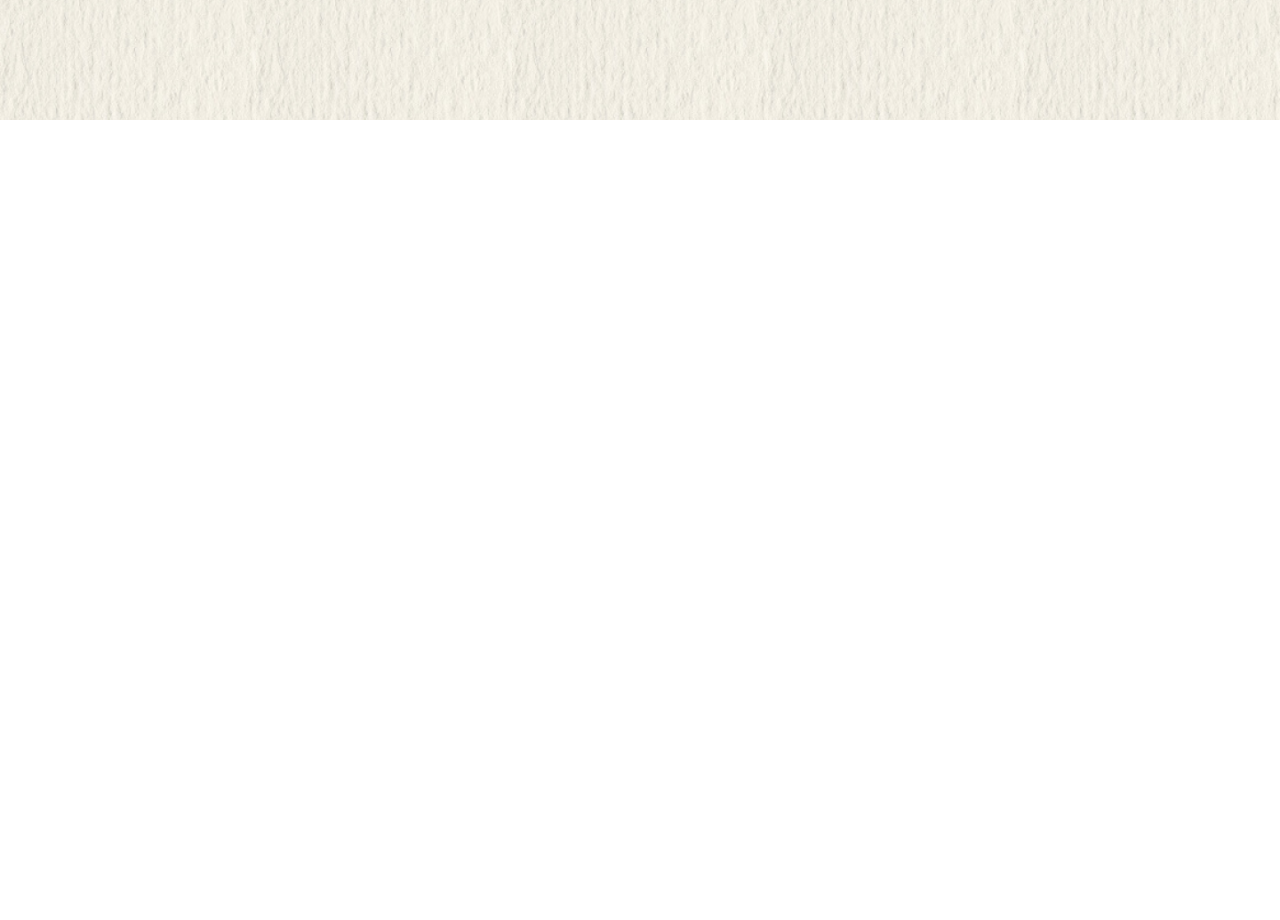
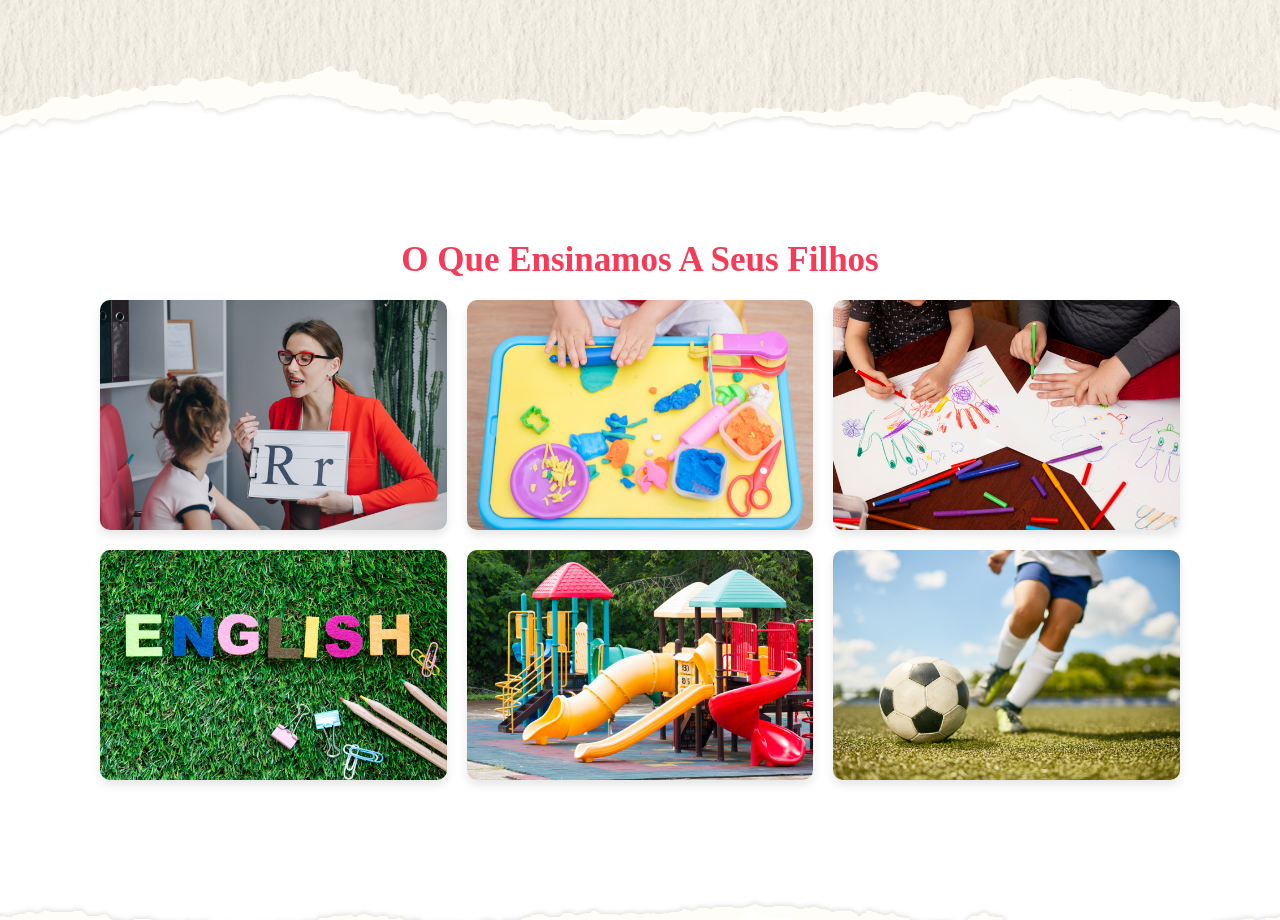
Before and after one commit to guibafica/Kindergarten_frontend, a Next.js app: page / in a window 1280 px wide. Shown: the part 2280-3200 px from the top of the page. Before the commit the page ends 2400 px from the top, so only its background shows below. Built offline with nearby package versions, Linux system fonts and the light colour scheme.

Commit message:
CHORE: Finalizes service section

```diff
--- a/src/pages/home.module.scss
+++ b/src/pages/home.module.scss
@@ -330,6 +330,99 @@
 
 // // ~~~~~~~~~~~~~~~~~~~~~~~~~~~~~~~~~~~~~~~~~~~~~~~~~~~~~~~~~~~~~~~~~~~~~~~~~~
 
+// Começo services section
+.services {
+  position: relative;
+
+  &::before,
+  &::after {
+    content: '';
+    position: absolute;
+    left: 50%;
+    transform: translateX(-50%);
+    height: 10rem;
+    width: 100%;
+    background-size: cover;
+  }
+
+  &::before {
+    background:url(../../public/images/img-top.png) no-repeat;
+    top: -6rem;
+  }
+
+  &::after {
+    background:url(../../public/images/img-down.png) no-repeat;
+    bottom: -6rem;
+  }
+
+  .heading {
+    text-align: center;
+    color: var(--red);
+    padding: 1rem;
+    font-size: 3.5rem;
+  }
+
+  .boxContainer {
+    display: flex;
+    align-items: center;
+    justify-content: center;
+    flex-wrap: wrap;
+
+    .box {
+      overflow: hidden;
+      height: 23rem;
+      flex: 1 1 30rem;
+      margin: 1rem;
+      border-radius: 1rem;
+      box-shadow: 0 0.5rem 1rem rgba(0, 0, 0, 0.1);
+      position: relative;
+      cursor: pointer;
+
+      &:hover {
+        .info {
+          top: 0%;
+
+          h3 {
+            transform: translateY(0rem);
+            opacity: 1;
+            transition-delay: 0.2s;
+          }
+        }
+      }
+
+      img {
+        height: 100%;
+        width: 100%;
+        object-fit: cover;
+      }
+
+      .info {
+        height: 100%;
+        width: 100%;
+        background: rgba(0, 0, 0, 0.7);
+        text-align: center;
+        position: absolute;
+        top: -100%;
+        left: 0;
+        padding: 2rem;
+        display: flex;
+        align-items: center;
+        justify-content: center;
+
+        h3 {
+          font-size: 3rem;
+          color: #fff;
+          transform: translateY(5rem);
+          opacity: 0;
+        }
+      }
+    }
+  }
+}
+// Fim services section
+
+// // ~~~~~~~~~~~~~~~~~~~~~~~~~~~~~~~~~~~~~~~~~~~~~~~~~~~~~~~~~~~~~~~~~~~~~~~~~~
+
 // Começo footer section
 .footer {
   background: #282727;
--- a/src/pages/index.tsx
+++ b/src/pages/index.tsx
@@ -199,6 +199,62 @@ export default function Home() {
       </section>
       {/* Fim about section */}
 
+      {/* Começo services section */}
+      <section className={styles.services} id="services"> {/* up-and-down */}
+        <h1 className={styles.heading}> O que ensinamos a seus filhos </h1>
+
+        <div className={styles.boxContainer}>
+          <div className={styles.box}>
+            <img src="images/s1.jpg" alt="" />
+
+            <div className={styles.info}>
+              <h3>Ensino de palavras e letras</h3>
+            </div>
+          </div>
+
+          <div className={styles.box}>
+            <img src="images/s2.jpg" alt="" />
+
+            <div className={styles.info}>
+              <h3>Argila e artesanato</h3>
+            </div>
+          </div>
+
+          <div className={styles.box}>
+            <img src="images/s3.jpg" alt="" />
+
+            <div className={styles.info}>
+              <h3>Aulas de desenho</h3>
+            </div>
+          </div>
+
+          <div className={styles.box}>
+            <img src="images/s4.jpg" alt="" />
+
+            <div className={styles.info}>
+              <h3>Aulas de inglês</h3>
+            </div>
+          </div>
+
+          <div className={styles.box}>
+            <img src="images/s5.jpg" alt="" />
+
+            <div className={styles.info}>
+              <h3>Playground para crianças</h3>
+            </div>
+          </div>
+
+          <div className={styles.box}>
+            <img src="images/s6.jpg" alt="" />
+
+            <div className={styles.info}>
+              <h3>Eventos esportivos</h3>
+            </div>
+          </div>
+        </div>
+      </section>
+      {/* Fim services section */}
+
       {/* Começo footer section */}
       {/* <div className={styles.footer}>
         <div className={styles.boxContainer}>
```
Also changed, not shown: public/index.txt, public/style.txt.
